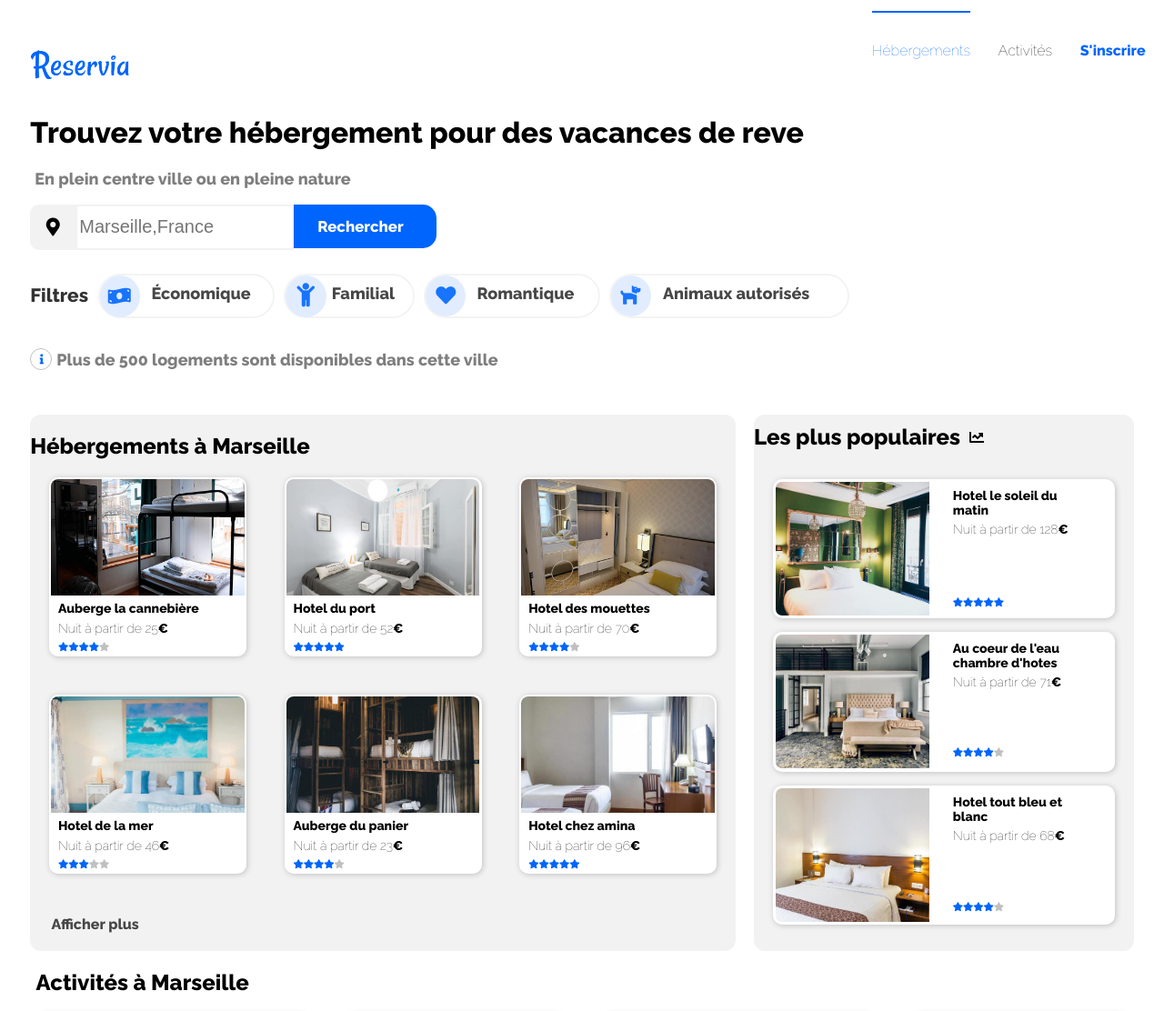
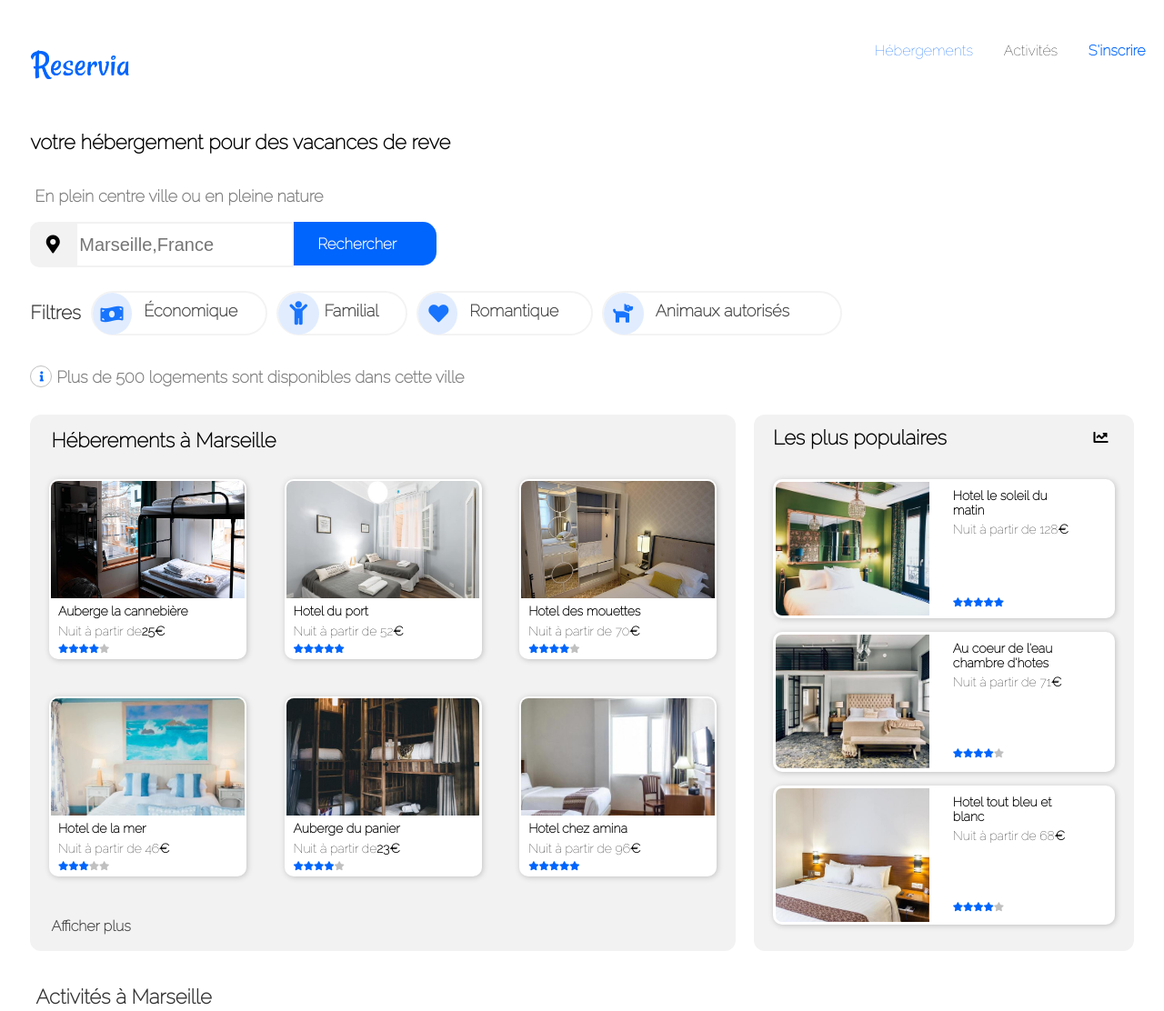
Before and after one commit to Picsott93/projet2_elmokhtarsalahdine_24052021, a plain HTML site: page index.html in a window 1280 px wide. Shown: the top 1112 px of the page at 91% size. Drawn offline with Linux system fonts and the light colour scheme.

Commit message:
html retabli

```diff
--- a/index.html
+++ b/index.html
@@ -1,41 +1,35 @@
-<!DOCTYPE HTML >
+<!DOCTYPE html>
 <html lang="fr">
 
 <head>
     <meta charset="utf-8">
     <title>projet-2 reservia</title>
+
+
     <meta name="viewport" content="widht-device-wihdt,initial-scale=1" />
     <link rel="stylesheet" type="text/css" href="style.css">
+
     <link rel="stylesheet" type="text/css"
           href="https://cdnjs.cloudflare.com/ajax/libs/font-awesome/5.15.3/css/all.min.css">
-          <link rel="preconnect" href="https://fonts.googleapis.com">
-          <link rel="preconnect" href="https://fonts.gstatic.com" crossorigin>
-          <link href="https://fonts.googleapis.com/css2?family=Raleway:wght@800&display=swap" rel="stylesheet">
 </head>
 
 <body>
 
     <header>
+        <div class="traitdesktop">
+
+        </div>
     <nav class="link">
         <img class="imgreservia" src="Reservia@3x.png" alt="logo">
 
         <div class="enfant1">
-            <a class="souligne1" href="#marsheber"> Hébergements
-                <div class="traitdesktop1">
-            </div>
-            </a>
+            <a class="souligne1" href="#marsheber"> Hébergements </a>
         </div>
         <div class="enfant2">
-            <a class="souligne2" href="#marsactiv">Activités
-                <div class="traitdesktop2">
-                </div>
-            </a>
+            <a class="souligne2" href="#marsactiv">Activités</a>
         </div>
         <div class="enfant3">
-            <a class="souligne3" href="#sinscrire"><strong>S'inscrire</strong>
-                <div class="traitdesktop3">
-                </div>
-            </a>
+            <a class="souligne3" href="#sinscrire"><strong>S'inscrire</strong></a>
         </div>
 
     </nav>
@@ -58,7 +52,7 @@
 
 
     </div>
-    <h1> Trouvez votre hébergement pour des vacances de reve </h1>
+    <h5> votre hébergement pour des vacances de reve </h5>
     <p class="p1">En plein centre ville ou en pleine nature</p>
     <form>
         <i id="ici" class="fas fa-map-marker-alt"></i>
@@ -72,7 +66,7 @@
         <ul class="ulfiltres">
             <li class="Filtres">Filtres </li>
 
-            <li class="fam1"><i class="fas fa-money-bill-wave"></i><span class="ecotexte"><strong>Économique</strong></span></li>
+            <li class="fam1"><i class="fas fa-money-bill-wave"></i><span class="ecotexte">Économique</span></li>
             <li class="fam2"><i class="fas fa-child"></i><span class="ecotexte">Familial</span></li>
             <li class="fam3"><i class="fas fa-heart"></i><span class="ecotexte">Romantique</span></li>
             <li class="fam4"><i class="fas fa-dog"></i><span class="ecotexte">Animaux autorisés</span></li>
@@ -90,7 +84,7 @@
 
     <section class="section2">
         <div id="marsheber">
-            <h1>Hébergements à Marseille </h1>
+            <h5>Héberements à Marseille </h5>
             <div class="troistrois1">
                 <div class="trois">
                     <div class="photoh1">
@@ -103,7 +97,7 @@
                         <span class="hebertexte">
                             <span class="police"><strong>Auberge la cannebière</strong>
                             </span>
-                            <span class="police2">Nuit à partir de 25<strong class="E">€</strong>
+                            <span class="police2">Nuit à partir de  <span class="prix-bold"><strong>25€</strong></span>
                             </span>
                             <span class="etoilebleue">
                                 <i class="fas fa-star"></i>
@@ -195,7 +189,7 @@
                         <span class="hebertexte">
                             <span class="police"><strong>Auberge du panier</strong>
                             </span>
-                            <span class="police2">Nuit à partir de 23<strong class="E">€</strong>
+                            <span class="police2"> Nuit à partir de <span class="prix-bold"><strong>23€</strong></span>
                             </span>
                             <span class="etoilebleue">
                                 <i class="fas fa-star"></i>
@@ -240,9 +234,10 @@
         <div id="marspopul">
             <!--ouverture marspopul-->
             <div class="bourse">
-            <h1>Les plus populaires</h1>
+            <h5>Les plus populaires</h5>
             <i class="fas fa-chart-line"></i>
             </div>
+
             <div class="photopop1">
                 <a href="test/clicage7"><img src="hebergements/4_small/emile-guillemot-Bj_rcSC5XfE-unsplash.jpg"
                      alt="photo de chambre "
@@ -264,6 +259,7 @@
                     </span>
                 </span>
             </div>
+
             <div class="photopop2">
                 <a href="test/clicage8"><img src="hebergements/4_small/aw-creative-VGs8z60yT2c-unsplash.jpg"
                      alt="photo de chambre "
@@ -318,7 +314,7 @@
 
     <section class="section4">
 
-        <h1>Activités à Marseille</h1>
+        <h5>Activités à Marseille</h5>
         <div id="marsactiv">
             <!--  ouverture mars activités(la partie basse) -->
             <span class="photoa1">
@@ -413,6 +409,8 @@
             <span class="contacter"> Nous contacter
             </span>
         </span>
-   </footer>
-  </body>
+
+    </footer>
+</body>
+
 </html>
```
